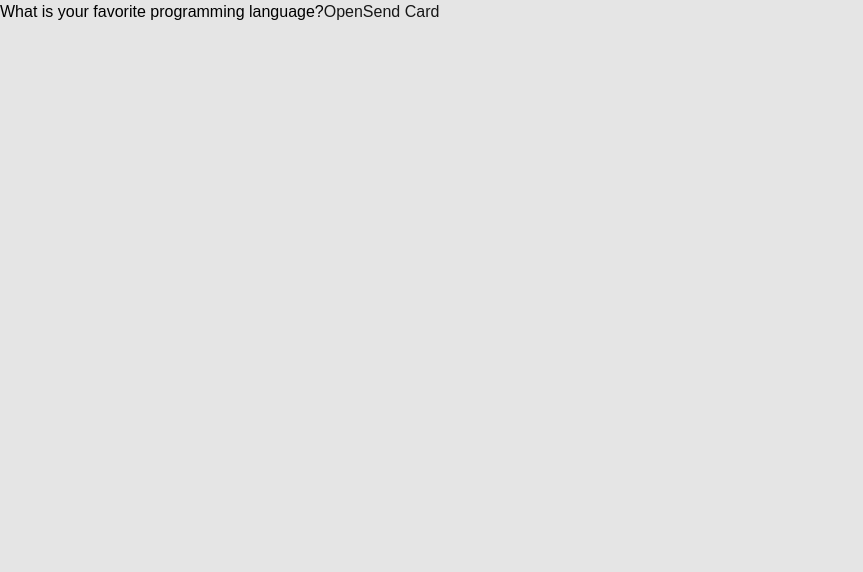
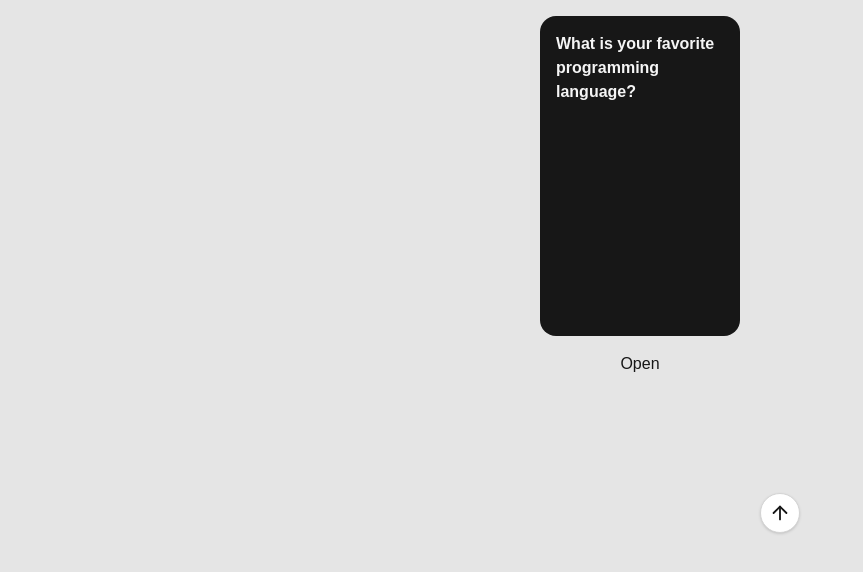
Before and after one commit to snow-sam/cards-against-me, a Next.js app: page / in a window 1280 px wide. Shown: the top 572 px of the page, without its empty margins (0-863 px from the left). Built offline with nearby package versions, Linux system fonts and the light colour scheme.

Commit message:
ref: adjust style of drawer and make it more functional

```diff
--- a/app/page.tsx
+++ b/app/page.tsx
@@ -1,5 +1,13 @@
 import { getQuestion, getPlayerDeck } from '@/app/actions'
 import DeckForm from '@/components/deckForm'
+import { cn } from '@/lib/utils'
+
+
+const Card = ({ children, className }: { children: React.ReactNode, className: string }) => {
+  return (
+    <span className={cn("w-[200px] h-[320px] rounded-2xl p-4", className)}>{children}</span>
+  )
+}
 
 export default async function Home() {
   const question = await getQuestion()
@@ -7,9 +15,9 @@ export default async function Home() {
 
   console.log(question, playerDeck)
   return (
-    <div className="bg-neutral-200 w-full h-[100dvh]">
-      {question && <span className="text-black">{question}</span>}
-      <DeckForm playerDeck={playerDeck}/>
+    <div className="bg-neutral-200 w-full h-[100dvh] flex flex-col items-center py-4 gap-4">
+      {question && <Card className="text-neutral-100 font-bold bg-neutral-900">{question}</Card>}
+      <DeckForm playerDeck={playerDeck} />
     </div>
   );
 }
--- a/components/deckForm.tsx
+++ b/components/deckForm.tsx
@@ -1,6 +1,7 @@
 "use client"
 
 import { setPlayerCard } from "@/app/actions"
+import { ArrowUp } from "lucide-react"
 
 import { useState } from "react"
 
@@ -38,7 +39,9 @@ const DeckForm = ({ playerDeck }: DeckFormProps) => {
     return (
         <>
             <Drawer>
-                <DrawerTrigger>Open</DrawerTrigger>
+                <DrawerTrigger>
+                    Open
+                </DrawerTrigger>
                 <DrawerContent>
                     <DrawerHeader>
                         <DrawerTitle>Qual atrocidade você dirá hoje?</DrawerTitle>
@@ -64,7 +67,7 @@ const DeckForm = ({ playerDeck }: DeckFormProps) => {
                 </DrawerContent>
             </Drawer>
             <span>{selectedCard}</span>
-            <button disabled={!selectedCard} onClick={handleSendCard}>Send Card</button>
+            <button className="absolute right-[30rem] bottom-1/3" disabled={!selectedCard} onClick={handleSendCard}><ArrowUp className="bg-white p-2 rounded-full border shadow border-neutral-300" size={40} /></button>
         </>
     );
 }
```
